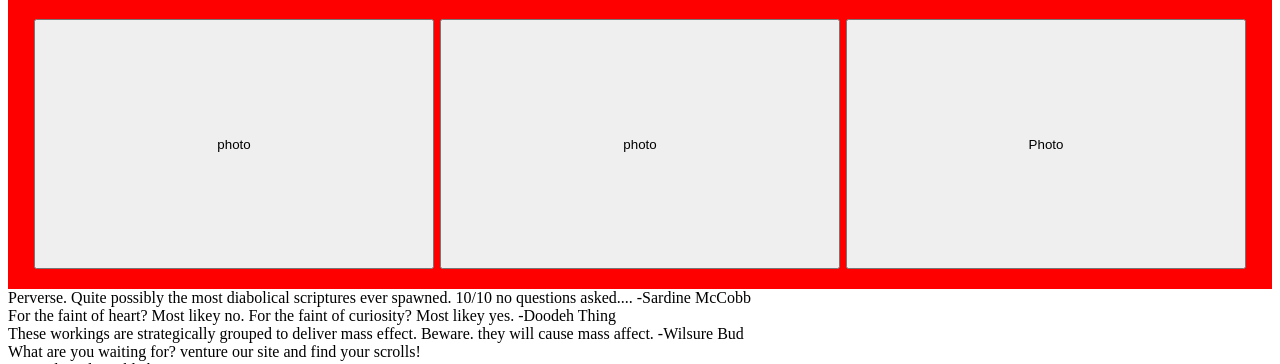
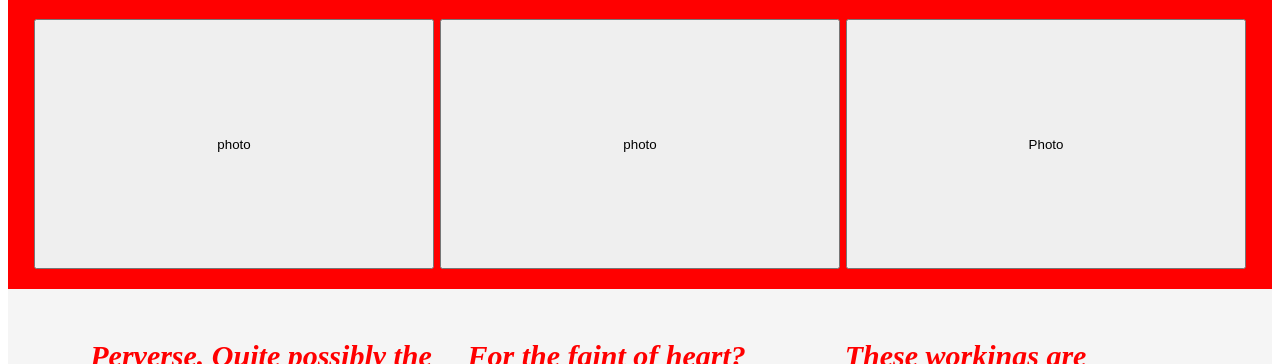
Before and after one commit to Intotheblue99/Landing-page, a plain HTML site: page index.html in a window 1280 px wide. Shown: the part 588-952 px from the top of the page. Drawn offline with Linux system fonts and the light colour scheme.

Commit message:
Add style to notice panel

```diff
--- a/style.css
+++ b/style.css
@@ -69,3 +69,30 @@ h1 {
     width: 400px;
     height: 250px;
 }
+.quote {
+    display: flex;
+    color: red;
+    background-color: whitesmoke;
+    justify-content: space-evenly;
+    padding: 50px;
+}
+.text2 {
+    font-size: 30px;
+    font-weight: bold;
+    font-style: oblique;
+    width: 345px;
+    word-wrap: break-word;
+}
+.notice {
+    display: flex;
+    justify-content: center;
+    font-family: Arial, Helvetica, sans-serif;
+    font-size: 40px;
+    font-weight: bold;
+    letter-spacing: 8px;
+    font-style: oblique;
+    color: red;
+    background-color: whitesmoke;
+    transform: scale(1, 2);
+}
+.footer
```
